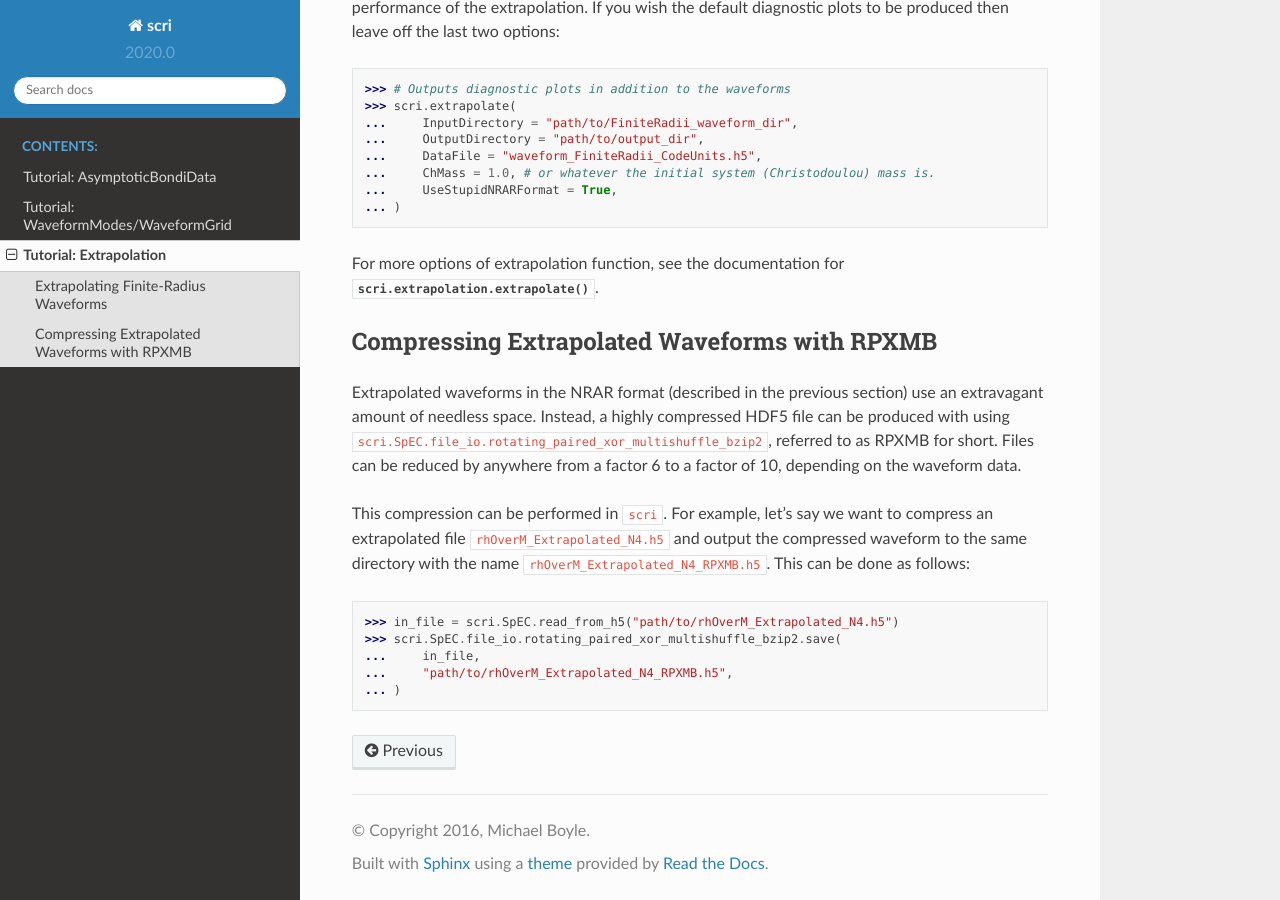
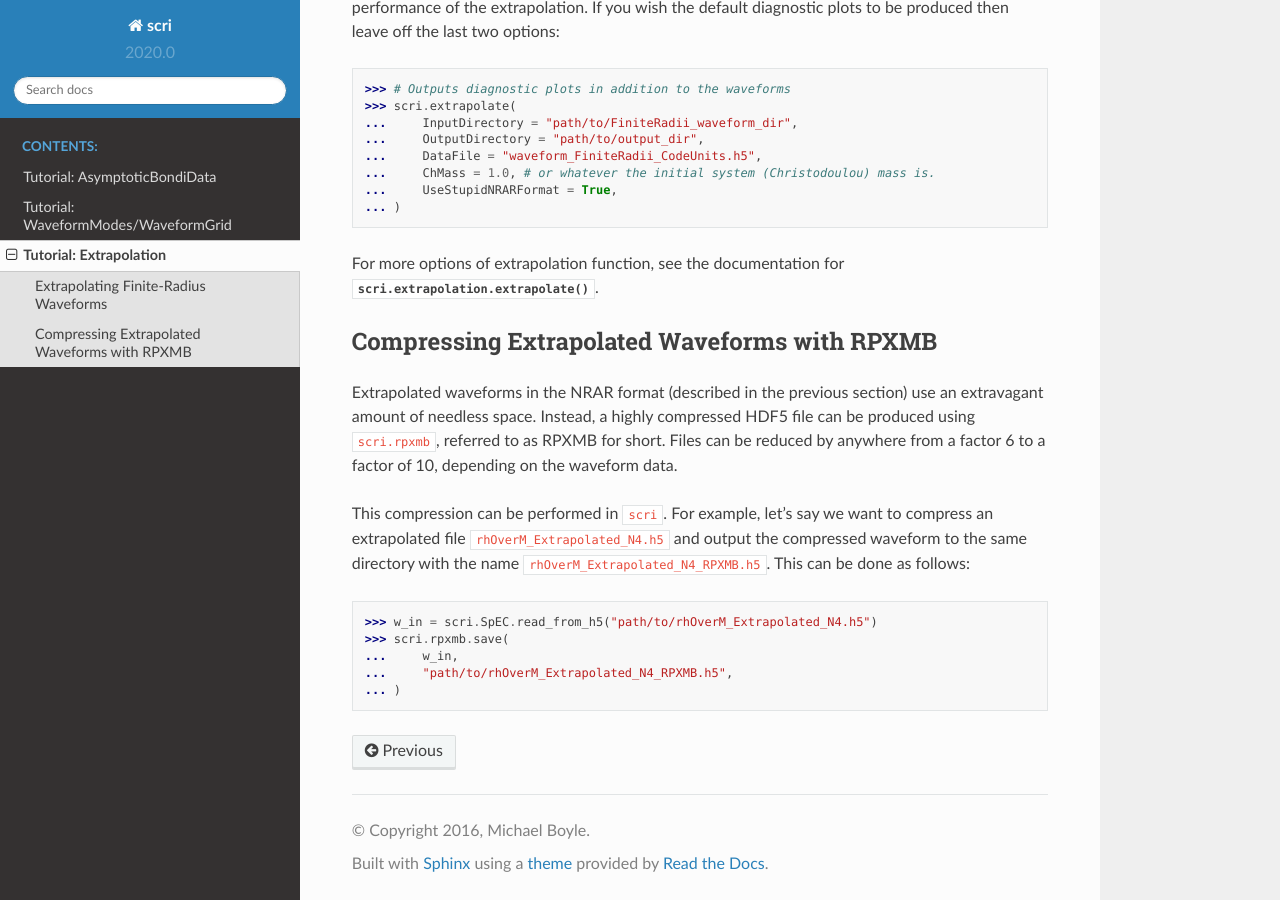
Before and after one commit to moble/scri, a Sphinx documentation site: the page built from docs/tutorial_extrapolation.rst, in a window 1280 px wide and 900 px high, scrolled down 1222 px. Built offline with Sphinx 7.4.7 and the Read the Docs theme 2.0.0, drawn with Linux system fonts in a browser that asks for light colours; pages that are not in the unit, such as notebooks, are missing from menus; the version number is read from the project's files by our own code.

Commit message:
Update path to rpxmb [skip ci]

```diff
--- a/docs/tutorial_extrapolation.rst
+++ b/docs/tutorial_extrapolation.rst
@@ -75,15 +75,15 @@ two options:
 For more options of extrapolation function, see the documentation for
 :meth:`scri.extrapolation.extrapolate`.
 
-============================================
+=============================================
 Compressing Extrapolated Waveforms with RPXMB
-============================================
+=============================================
 
-Extrapolated waveforms in the NRAR format (described in the previous section) use
-an extravagant amount of needless space. Instead, a highly compressed HDF5 file can
-be produced with using ``scri.SpEC.file_io.rotating_paired_xor_multishuffle_bzip2``,
-referred to as RPXMB for short. Files can be reduced by anywhere from a factor 6
-to a factor of 10, depending on the waveform data.
+Extrapolated waveforms in the NRAR format (described in the previous section)
+use an extravagant amount of needless space. Instead, a highly compressed HDF5
+file can be produced using ``scri.rpxmb``, referred to as RPXMB for
+short. Files can be reduced by anywhere from a factor 6 to a factor of 10,
+depending on the waveform data.
 
 This compression can be performed in ``scri``. For example, let's say we want to
 compress an extrapolated file ``rhOverM_Extrapolated_N4.h5`` and output the
@@ -92,8 +92,8 @@ compressed waveform to the same directory with the name
 
 .. code-block:: python
 
-  >>> in_file = scri.SpEC.read_from_h5("path/to/rhOverM_Extrapolated_N4.h5")
-  >>> scri.SpEC.file_io.rotating_paired_xor_multishuffle_bzip2.save(
-  ...     in_file,
+  >>> w_in = scri.SpEC.read_from_h5("path/to/rhOverM_Extrapolated_N4.h5")
+  >>> scri.rpxmb.save(
+  ...     w_in,
   ...     "path/to/rhOverM_Extrapolated_N4_RPXMB.h5",
   ... )
--- a/docs/tutorial_waveformmodes.rst
+++ b/docs/tutorial_waveformmodes.rst
@@ -104,9 +104,7 @@ to load the data directly into a `WaveformModes` object:
   >>> h = scri.SpEC.read_from_h5("path/to/rhOverM_Extrapolated_N4.h5")
 
   >>> # For RPXMB-compressed waveforms:
-  >>> h = scri.SpEC.file_io.rotating_paired_xor_multishuffle_bzip2.load(
-  ...       "path/to/rhOverM_Extrapolated_N4_RPXMB.h5"
-  ... )[0].to_inertial_frame()
+  >>> h = scri.rpxmb.load("path/to/rhOverM_Extrapolated_N4_RPXMB.h5")[0].to_inertial_frame()
 
 More information needs to be passed into ``read_from_h5`` when trying to load a
 finite-radius file. For example, if we are loading a strain waveform with data
```
